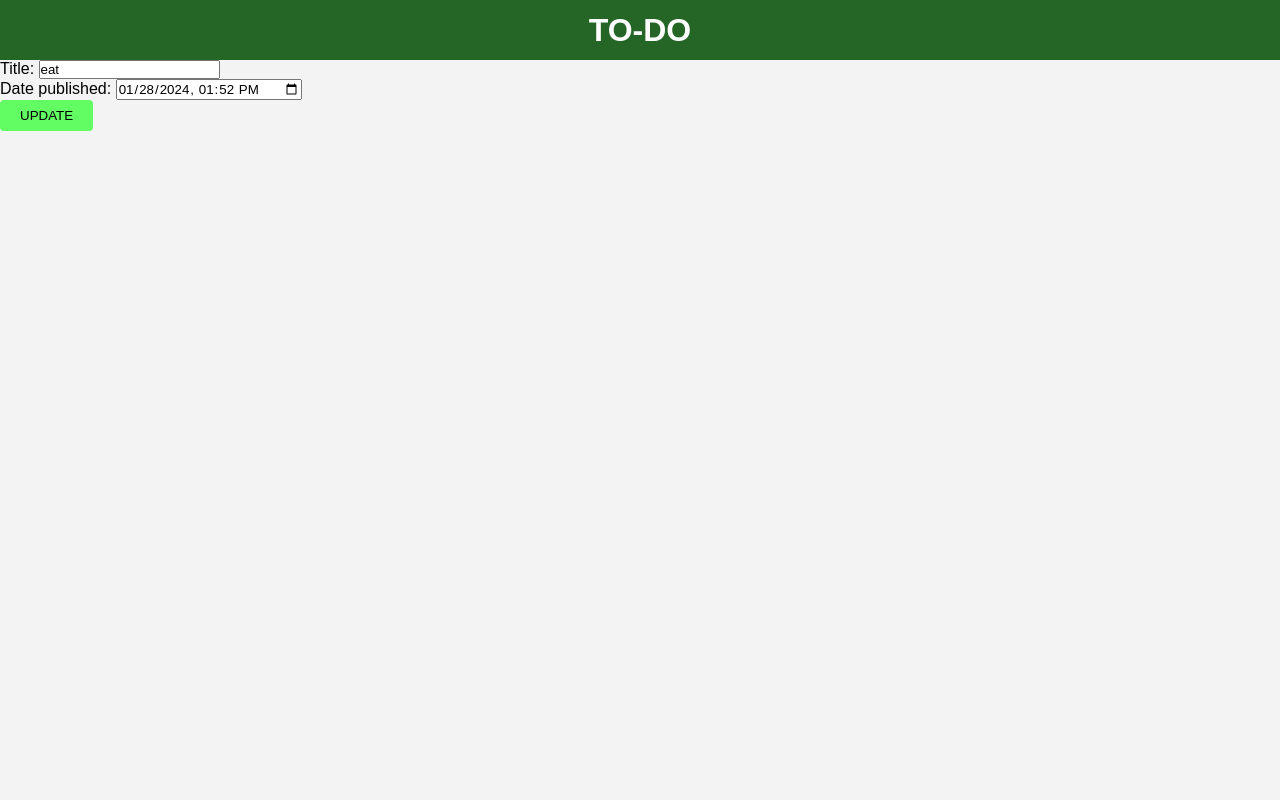
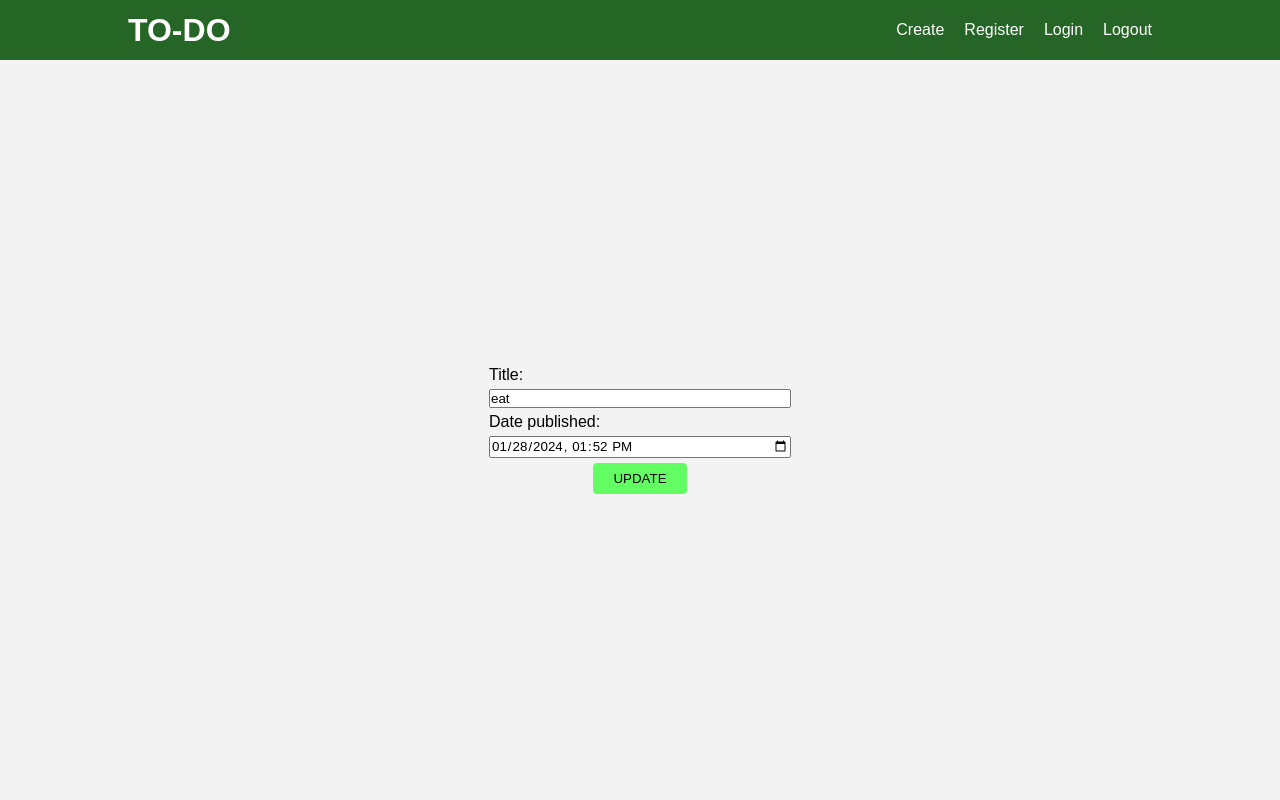
Before and after one commit to ErikEverton/TO_DO, a Django app: page /TO_DO/2/update/ in a window 1280 px wide. Run offline with Django 5.2, Linux system fonts and the light colour scheme; a user stored in the database is signed in; data comes from the database, SQL or seed files in the repository; both versions use the stored data as it was after the commit.

Commit message:
final html and css modifications and auth made

```diff
--- a/mysite/TO_DO/static/TO_DO/style.css
+++ b/mysite/TO_DO/static/TO_DO/style.css
@@ -8,14 +8,26 @@
 header {
     background-color: #256525;
     height: 60px;
+}
+
+header div {
     display: flex;
     align-items: center;
-    justify-content: center;
+    justify-content: space-between;
+    width: 1024px;
+    height: 100%;
+    margin: auto;
 }
 
-header a {
+header div a {
     color: #fff;
     text-decoration: none;
+}
+
+header div nav ul {
+    list-style-type: none;
+    display: flex;
+    gap: 20px;
 }
 
 body {
@@ -76,7 +88,7 @@ body {
 }
 
 /* FORMS TO-DO */
-.create-form {
+.create-form, .update-form {
     display: flex;
     flex-direction: column;
     justify-content: center;
@@ -84,18 +96,18 @@ body {
     height: calc(100vh - 60px);
 }
 
-.create-form div {
+.create-form div, .update-form div {
     display: flex;
     flex-direction: column;
 }
 
-.create-form div #id_title, .create-form div #id_date {
+.create-form div #id_title, .create-form div #id_date, .update-form div #id_title, .update-form div #id_date {
     outline: none;
     width: 100%;
     margin: 5px 0;
 }
 
-.submit-button, .create-button, .delete-button, .register-button {
+.submit-button, .create-button, .delete-button, .register-button, .login-button {
     padding: 8px 20px;
     align-self: center;
     border: none;
@@ -103,7 +115,7 @@ body {
     cursor: pointer;
 }
 
-.submit-button, .create-button, .register-button {
+.submit-button, .create-button, .register-button, .login-button {
     background-color: #62fd62;
 }
 
@@ -111,7 +123,7 @@ body {
     background-color: red;
 }
 
-.submit-button:hover, .create-button:hover, .register-button:hover {
+.submit-button:hover, .create-button:hover, .register-button:hover, .login-button:hover {
     background-color: #256525;
     color: #fff;
 }
@@ -123,30 +135,30 @@ body {
 
 /* AUTHENTICATION FORMS */
 
-.register-form {
+.register-form, .login-form {
     width: 80%;
     margin: auto;
     display: flex;
     flex-direction: column;
 }
 
-.register-form p {
+.register-form p, .login-form p {
     display: flex;
     flex-direction: column;
 }
 
-.register-form p label {
+.register-form p label, .login-form p label {
     margin: 20px 0;
     font-size: 20px;
 }
 
-.register-form p input {
+.register-form p input, .login-form p input {
     height: 30px;
     padding: 5px;
     font-size: 20px;
     outline: none;
 }
 
-.register-button {
-
+.login-button {
+    margin: 10px 0 0 0;
 }
--- a/mysite/TO_DO/templates/TO_DO/Auth/login.html
+++ b/mysite/TO_DO/templates/TO_DO/Auth/login.html
@@ -8,9 +8,9 @@
     <link rel="stylesheet" href="{% static 'TO_DO/style.css' %}">
 </head>
 <body>
-    <form action="" method="post"> {% csrf_token %}
+    <form class="login-form" action="" method="post"> {% csrf_token %}
         {{ loginform.as_p }}
-        <input type="submit" value="Login">
+        <input class="login-button" type="submit" value="Login">
     </form>
 </body>
 </html>
--- a/mysite/TO_DO/templates/TO_DO/update.html
+++ b/mysite/TO_DO/templates/TO_DO/update.html
@@ -9,9 +9,19 @@
 </head>
 <body>
     <header>
-        <h1><a href="{% url 'TO_DO:index' %}">TO-DO</a></h1>
+        <div>
+            <h1><a href="{%url 'TO_DO:index' %}">TO-DO</a></h1>
+            <nav>
+                <ul>
+                    <li><a href="{% url 'TO_DO:create' %}">Create</a></li>
+                    <li><a href="{% url 'TO_DO:register' %}">Register</a></li>
+                    <li><a href="{% url 'TO_DO:login' %}">Login</a></li>
+                    <li><a href="{% url 'TO_DO:logout' %}">Logout</a></li>
+                </ul>
+            </nav>
+        </div>
     </header>
-    <form method="post"> {% csrf_token %}
+    <form class="update-form" method="post"> {% csrf_token %}
         <div>
             {{ form.as_p }}
             <input class="submit-button" type="submit" value="UPDATE">
```
Also changed, not shown: mysite/TO_DO/templates/TO_DO/create.html (+11 -1 lines), mysite/TO_DO/templates/TO_DO/index.html (+11 -2 lines), mysite/db.sqlite3.
